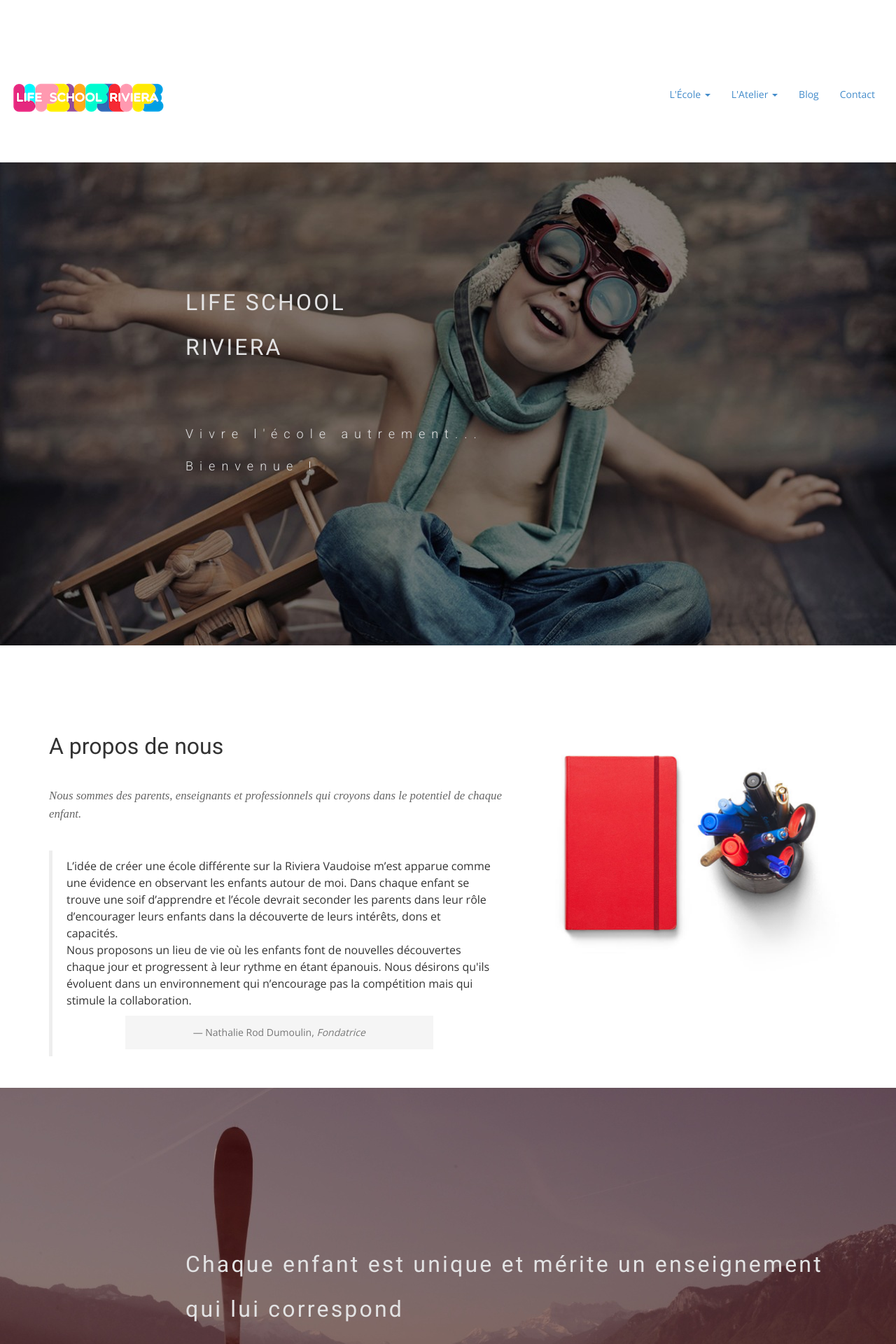
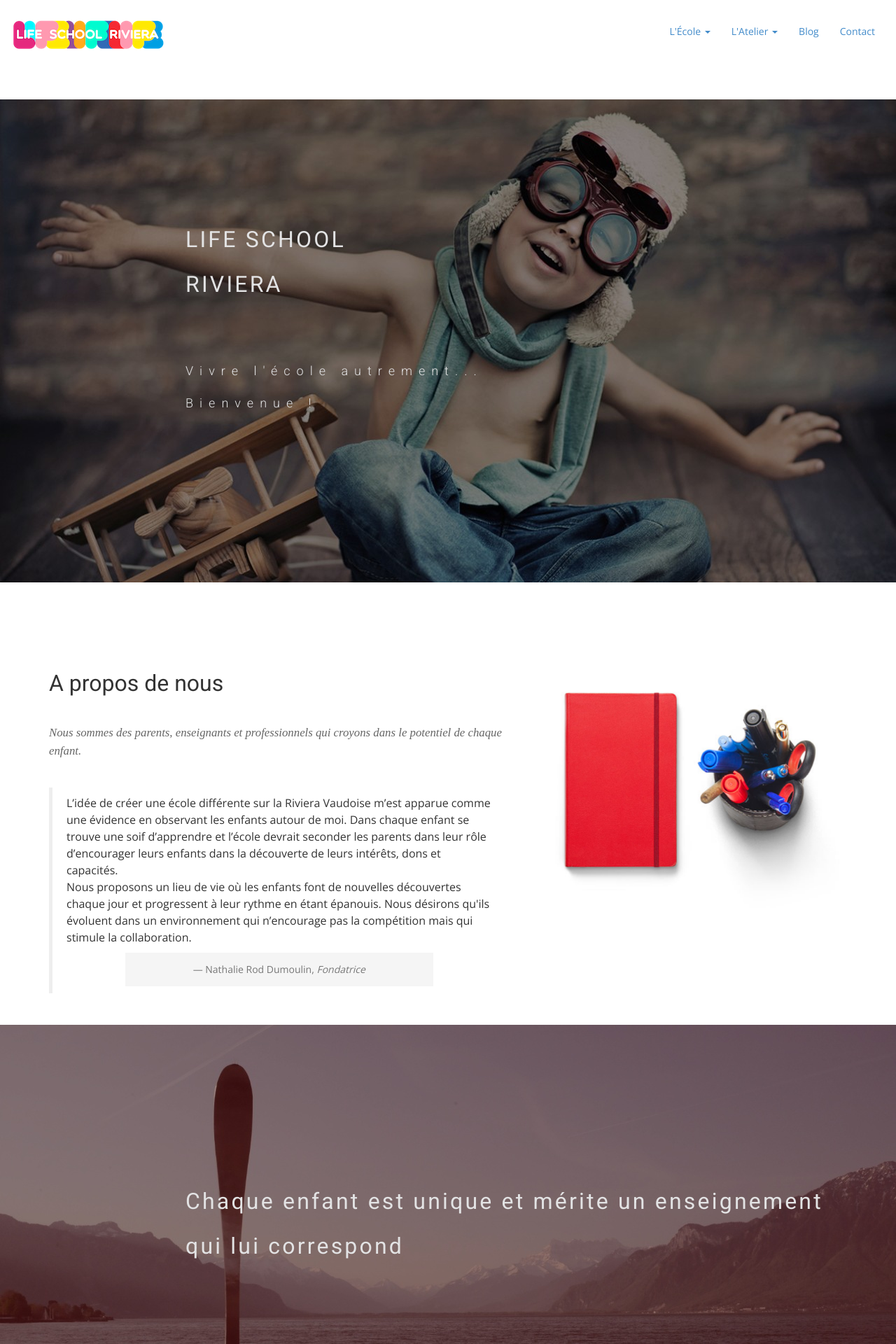
Before and after one commit to midjoule/lifeschool, a Jekyll site: the page built from index.html, in a window 1280 px wide. Shown: the top 1920 px of the page at 70% size. Built offline with Jekyll 4.4.1, drawn with Linux system fonts in a browser that asks for light colours; nearby versions of some CDN libraries; some web fonts are replaced.

Commit message:
Update style.css

```diff
--- a/css/style.css
+++ b/css/style.css
@@ -89,10 +89,7 @@ footer.blockquote-footer {
 
 
 /* TOP Nav bar display */
-body {
-    padding-top: 90px;
-}
 
-.navbar.hide-nav {
+NAV.hide-nav {
     display:none;
 }
```
